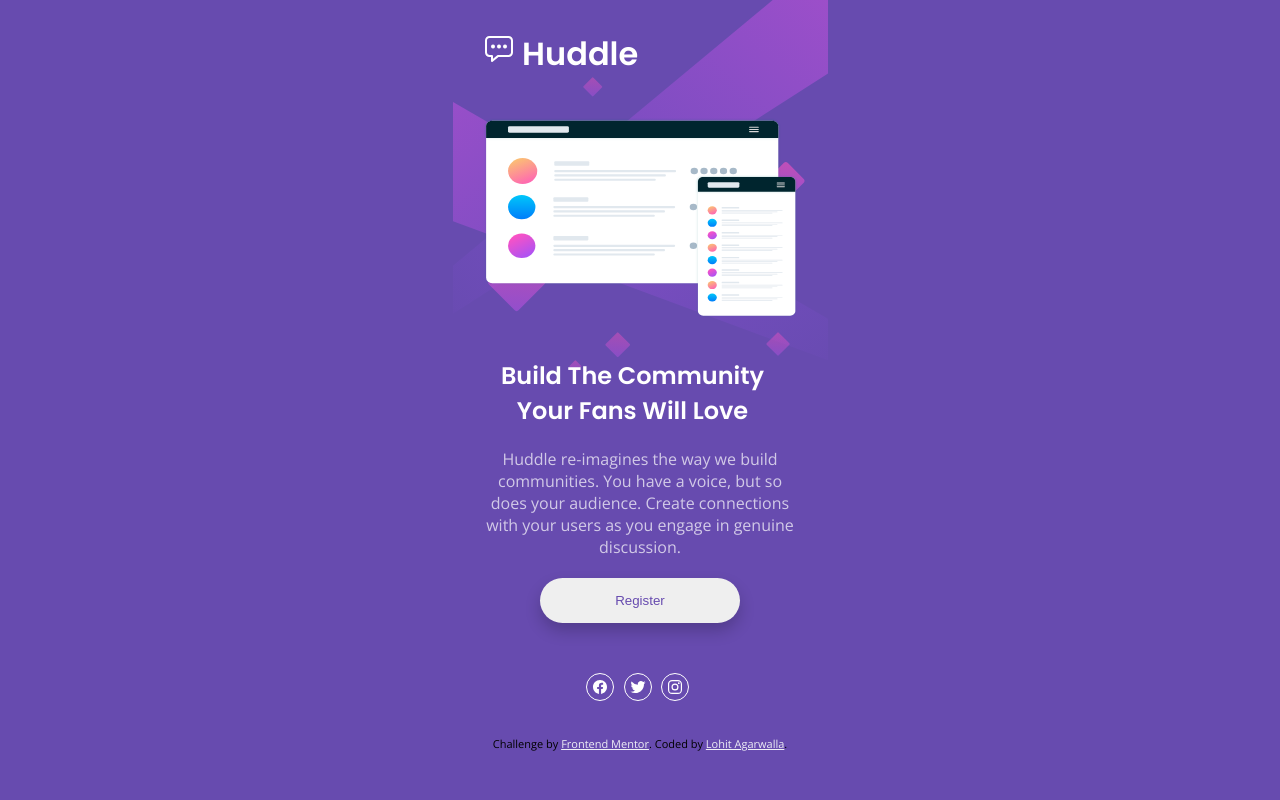
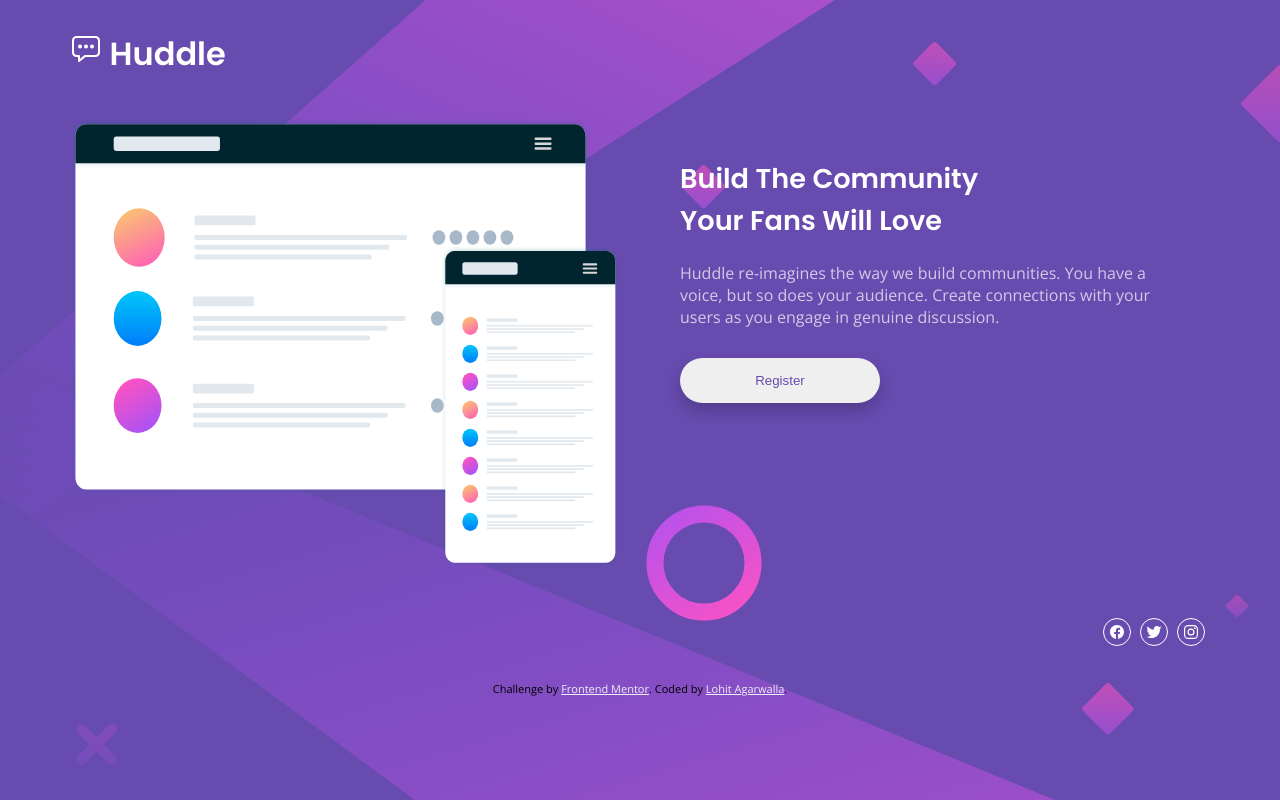
Before and after one commit to imlohit/Frontendmentor_challenges, a plain HTML site: page huddle-landing-page-with-single-introductory-section/index.html in a window 1280 px wide. Drawn offline with nearby package versions, Linux system fonts and the light colour scheme.

Commit message:
added media queries to make it responsive

```diff
--- a/huddle-landing-page-with-single-introductory-section/index.html
+++ b/huddle-landing-page-with-single-introductory-section/index.html
@@ -39,11 +39,12 @@
           Create connections with your users as you engage in genuine discussion.</p>
         <button class="btn">Register</button>
       </div>
+
+    </div>
     <div class="huddle-follow">
-          <ion-icon class ="icons" name="logo-facebook"></ion-icon>
-          <ion-icon id="twitter" class ="icons" name="logo-twitter"></ion-icon>
-          <ion-icon class ="icons" name="logo-instagram"></ion-icon>
-        </div>
+      <ion-icon class="icons" name="logo-facebook"></ion-icon>
+      <ion-icon id="twitter" class="icons" name="logo-twitter"></ion-icon>
+      <ion-icon class="icons" name="logo-instagram"></ion-icon>
     </div>
   </div>
   <footer>
--- a/huddle-landing-page-with-single-introductory-section/styles/style.scss
+++ b/huddle-landing-page-with-single-introductory-section/styles/style.scss
@@ -63,8 +63,11 @@ body{
                 }
             }
         }
+
+    }
     .huddle-follow{
         margin-top: 50px;
+        text-align: center;
         #twitter{
             &:hover{
                 color: $soft-Magenta;
@@ -79,4 +82,54 @@ body{
         }
     }
 }
+
+@media screen and (min-width: 992px) {
+
+    body{
+        background: url(../images/bg-desktop.svg);
+        background-color: $violet;
     }
+    .container{
+        width: 990px;
+        .huddle-main{
+            display: flex;
+            justify-content: space-between;
+            .huddle-intro-section{
+                width: 465px;
+                text-align: left;
+                padding: 20px;
+            }
+            .huddle-img-holder{
+                width: 450px;
+                height: 350px;
+            }
+
+        }
+        .huddle-follow{
+            text-align: right;
+        }
+    }
+}
+
+@media screen and (min-width: 1200px) {
+    .container{
+        width: 1200px;
+        .huddle-main{
+            .huddle-intro-section{
+                width: 570px;
+                padding: 40px;
+                .section-heading{
+                    font-size: 1.7em;
+                }
+                .section-about{
+                    margin-bottom: 30px;
+                }
+            }
+            .huddle-img-holder{
+                width: 550px;
+                height: 450px;
+            }
+        }
+    }
+
+}
```
Also changed, not shown: huddle-landing-page-with-single-introductory-section/styles/style.css, 1 other file. Lines whose indentation alone changed are shown as unchanged.
